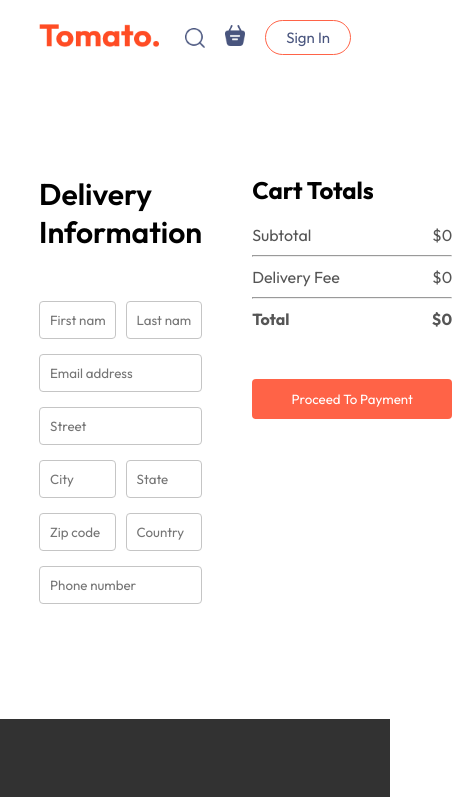
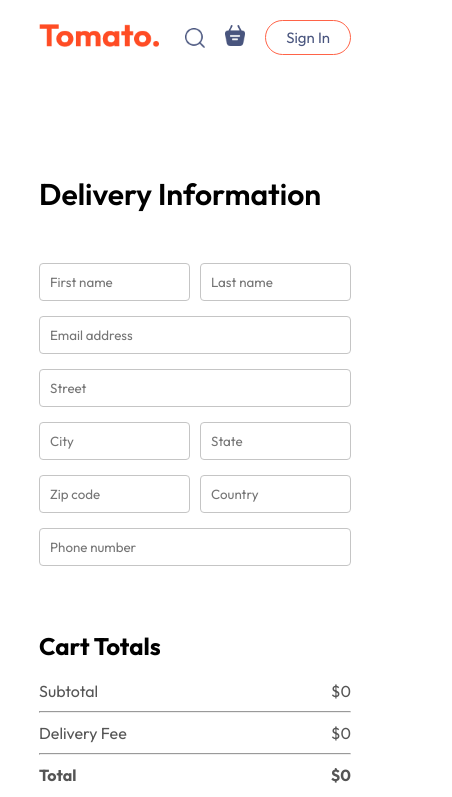
Before and after one commit to emekach/food-ordering-react, a React (Vite) app in the folder frontend/: page /order in a window 390 px wide. Shown: the top 797 px of the page, 452 px wide, since content can reach past the window. Built offline with nearby package versions, Linux system fonts and the light colour scheme.

Commit message:
place order mobile responsiveness fixed

```diff
--- a/frontend/src/pages/PlaceOrder/PlaceOrder.css
+++ b/frontend/src/pages/PlaceOrder/PlaceOrder.css
@@ -39,3 +39,9 @@
 .place-order-right .cart-total button{
     margin-top: 30px;
 }
+
+@media (max-width:700px){
+    .place-order{
+        flex-direction: column;
+    }
+}
```
